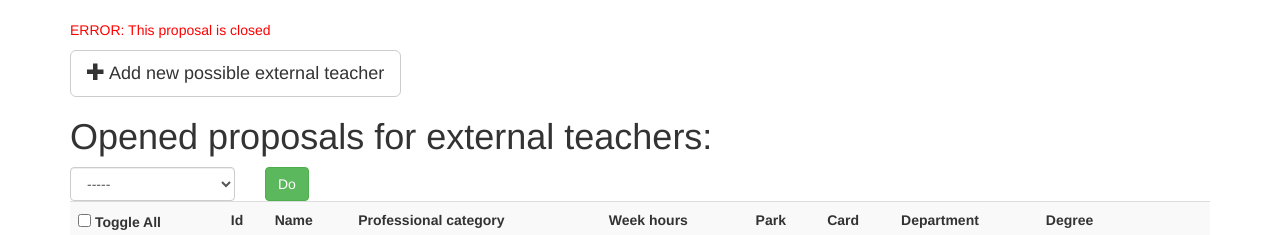
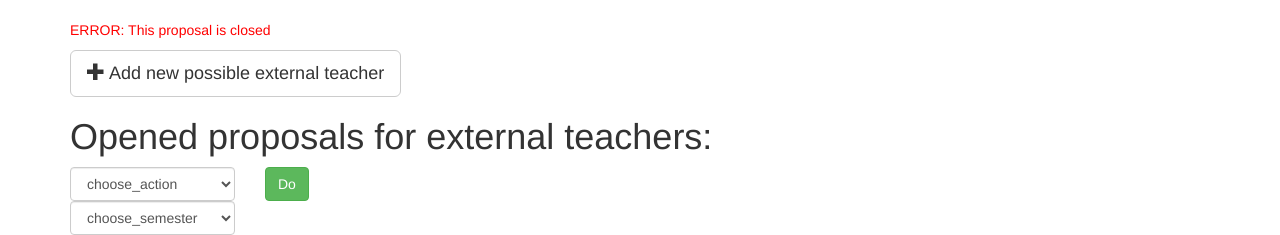
Before and after one commit to joaocmd/manage_external_teachers, a Django app: page /app/edit/1/ in a window 1280 px wide. Shown: the part 51-286 px from the top of the page. Run offline with Django 3.2, Linux system fonts and the light colour scheme; tables that the repository leaves empty hold one stand-in row (values such as "Sample post"); lists and menus that the app fills with data are empty; parts of the project's set-up code (start-up, migrations or seed data) failed here and were passed over; some libraries are stand-ins or nearby versions.

Commit message:
Added a select tag to put all the semesters in external teachers list and refactored some code

```diff
--- a/external_teachers/app/templates/app/external_teachers_list.html
+++ b/external_teachers/app/templates/app/external_teachers_list.html
@@ -1,4 +1,5 @@
 {% load i18n %}
+{% load app %}
 
 <script language="JavaScript">
 
@@ -70,7 +71,7 @@
 	<div class="row">
 		<div class="col-xs-2">
 			<select class="form-control" name="action">
-				<option>-----</option>
+				<option>{% trans "choose_action" %}</option>
 				{% if close_action %}
 				<option value="close">{% trans "Close" %}</option>
 				{% endif %}
@@ -81,7 +82,6 @@
 				{% if delete_action %}
 				<option value="delete">{% trans "Delete" %}</option>
 				{% endif %}
-
 			</select>
 		</div>
 		<div class="col-xs-4">
@@ -89,6 +89,16 @@
 				<input type="submit" class="btn btn-default btn-success" value="{% trans "Do" %}">
 				</input>
 			</div>
+		</div>
+	</div>
+	<div class="row">
+		<div class="col-xs-2">
+			<select class="form-control" name="action">
+				<option>{% trans "choose_semester" %}</option>
+				{% for semester in semesters %}
+				<option value="{{ semester.id }}">{{ semester|semester_tag }}</option>
+				{% endfor %}
+			</select>
 		</div>
 	</div>
 
@@ -194,11 +204,7 @@
 											<tr>
 												<td>{% trans "Semester" %}:</td>
 												<td>
-													{{ external_teacher.semester.number }}
-													{% trans "Semester" %}
-													{{ external_teacher.semester.year_initial }}
-													/
-													{{ external_teacher.semester.year_final }}
+													{{ external_teacher.semester|semester_tag }}
 												</td>
 											</tr>
 											<tr>
--- a/external_teachers/app/views.py
+++ b/external_teachers/app/views.py
@@ -4,11 +4,12 @@
 # Http response
 from django.shortcuts import render
 from django.http import HttpResponse, HttpResponseRedirect
+from django.utils import simplejson
 
 # Models
 from django.contrib.auth.models import User
 from django.contrib.auth import authenticate, login, logout
-from app.models import ExternalTeacher, FenixAPIUserInfo
+from app.models import ExternalTeacher, FenixAPIUserInfo, Semester
 
 # Form widgets
 from django.forms import ModelForm, Textarea, Select, TextInput
@@ -30,8 +31,27 @@ JSON_FILE = 'departmentMembers_prod.json'
 
 ENCODING = 'utf-8'
 
+EXPORT_ACTION = 'export_action'
+CLOSE_ACTION = 'close_action'
+DELETE_ACTION = 'delete_action'
+
+POSSIBLE_ACTIONS = {
+	'dep_opened' : {EXPORT_ACTION : True,
+									CLOSE_ACTION : False,
+									DELETE_ACTION : True},
+	'dep_closed' : {EXPORT_ACTION : True,
+									CLOSE_ACTION : False,
+									DELETE_ACTION : False},
+	'sc_opened' : {EXPORT_ACTION : True,
+									CLOSE_ACTION : True,
+									DELETE_ACTION : True},
+	'sc_closed' : {EXPORT_ACTION : True,
+									CLOSE_ACTION : False,
+									DELETE_ACTION : True},
+}
+
 # Helper functions:
-def process_action(request, template, external_teachers, close_action, export_action, delete_action):
+def process_action(request, template, external_teachers, view):
 	saved = False
 
 	if request.POST['action'] == 'close':
@@ -54,7 +74,8 @@ def process_action(request, template, external_teachers, close_action, export_ac
 				e_teacher.close()
 				e_teacher.save()
 			saved = True
-			context = {'external_teachers' : external_teachers, 'saved' : saved, 'close_action' : close_action, 'export_action' : export_action, 'delete_action' : delete_action}
+			context = get_context_for_list(external_teachers, view)
+			context['saved'] = saved
 			return render(request, 'app/sc_opened.html', context)
 
 	elif request.POST['action'] == 'export':
@@ -145,10 +166,9 @@ def process_action(request, template, external_teachers, close_action, export_ac
 			for et_id in ids:
 				e_teacher = ExternalTeacher.objects.get(id = et_id)
 				e_teacher.delete()
-				context = {'external_teachers' : external_teachers, 'deleted' : True, 'close_action' : close_action, 'export_action' : export_action, 'delete_action' : delete_action}
 
-
-	context = {'external_teachers' : external_teachers, 'saved' : saved, 'close_action' : close_action, 'export_action' : export_action, 'delete_action' : delete_action}
+	context = get_context_for_list(external_teachers, view)
+	context['saved'] = saved
 	return render(request, template, context)
 
 import json
@@ -295,6 +315,15 @@ def name(request):
 	name = 'XxxxxXXX áàÁÀ éÉèÈ íìÍÌ óòÓÒ úùÚÙ ãẽĩõũ âêîôû'
 	return HttpResponse(name)
 
+# Get the context to return to the views that show a list of external teachers
+def get_context_for_list(external_teachers, view):
+	context = POSSIBLE_ACTIONS[view]
+	context['external_teachers'] = external_teachers
+	context['semesters'] = Semester.objects.all()
+	return context
+
+
+
 def about(request):
 	about = fenixAPI.get_about()
 	context = {'about' : about['institutionName']}
@@ -307,59 +336,46 @@ def user_logout(request):
 def sc_opened(request):
 	external_teachers = ExternalTeacher.objects.filter(is_closed = False)
 	saved = False
-	close_action = True
-	export_action = True
-	delete_action = True
 	template = 'app/sc_opened.html'
 
 	if request.method == 'POST':
-		return process_action(request, template, external_teachers, close_action, export_action, delete_action)
+		return process_action(request, template, external_teachers, 'sc_opened')
 
-	context = {'external_teachers' : external_teachers, 'saved' : saved, 'close_action' : close_action,
-			'export_action' : export_action, 'delete_action' : delete_action,
-			'pro_categories' : ExternalTeacher.PROFESSIONAL_CATEGORIES}
+	context = get_context_for_list(external_teachers, 'sc_opened')
+
+	context['saved'] = False
+	context['pro_categories'] = ExternalTeacher.PROFESSIONAL_CATEGORIES
 	return render(request, template, context)
 
 def sc_closed(request):
-	close_action = False
-	export_action = True
-	delete_action = False
 	template = 'app/sc_closed.html'
 	external_teachers = ExternalTeacher.objects.filter(is_closed = True)
 
 	if request.method == 'POST':
-		return process_action(request, template, external_teachers, close_action, export_action, delete_action)
+		return process_action(request, template, external_teachers, 'sc_closed')
 
-	context = {'external_teachers' : external_teachers, 'export_action' : export_action,
-			'delete_action' : delete_action}
+	context = get_context_for_list(external_teachers, 'sc_closed')
 	return render(request, template, context)
 
 def dep_opened(request):
 	external_teachers = ExternalTeacher.objects.filter(is_closed = False, department__in = request.session['dep_acronyms'])
-	close_action = False
-	export_action = True
-	delete_action = True
 	template = 'app/dep_opened.html'
 
 	if request.method == 'POST':
-		return process_action(request, template, external_teachers, close_action, export_action, delete_action)
+		return process_action(request, template, external_teachers, 'dep_opened')
 
-	context = {'external_teachers' : external_teachers, 'export_action' : export_action,
-			'delete_action' : delete_action, 'can_edit' : True}
+	context = get_context_for_list(external_teachers, 'dep_opened')
+	context['can_edit'] = True
 	return render(request, template, context)
 
 def dep_closed(request):
-	close_action = False
-	export_action = True
-	delete_action = False
 	template = 'app/dep_closed.html'
 	external_teachers = ExternalTeacher.objects.filter(is_closed = True, department__in = request.session["dep_acronyms"])
 
 	if request.method == 'POST':
-		return process_action(request, template, external_teachers, close_action, export_action, delete_action)
+		return process_action(request, template, external_teachers, 'dep_closed')
 
-	context = {'external_teachers' : external_teachers, 'export_action' : export_action,
-			'delete_action' : delete_action}
+	context = get_context_for_list(external_teachers, 'dep_closed')
 	return render(request, template, context)
 
 def dep_prop_new(request):
```
Also changed, not shown: external_teachers/app/templatetags/app.py (+10 -0 lines), external_teachers/app/locale/pt/LC_MESSAGES/django.po, 1 other file.
